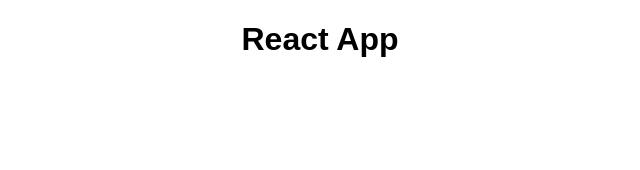
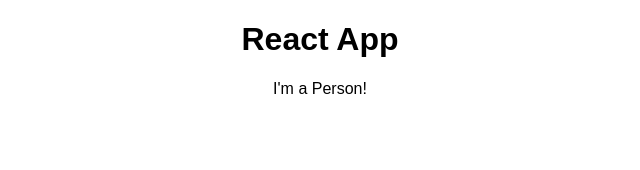
Before and after one commit to Apostata/react-course-06-2018, a React (Create React App) app: page / in a window 1280 px wide. Shown: the top 170 px of the page, without its empty margins (320-960 px from the left). Built offline with nearby package versions, Linux system fonts and the light colour scheme.

Commit message:
entendendo components

```diff
--- a/src/App.js
+++ b/src/App.js
@@ -1,11 +1,13 @@
 import React, { Component } from 'react';
 import './App.css';
+import Person from './Person/Person';
 
 class App extends Component {
   render() {
     return (
       <div className="App">
         <h1>React App</h1>
+        <Person />
       </div>
     );
   }
--- /dev/null
+++ b/src/Person/Person.js
@@ -0,0 +1,5 @@
+import React from 'react';
+const person = () => {
+    return <p>I'm a Person!</p>;
+}
+export default person;
```
